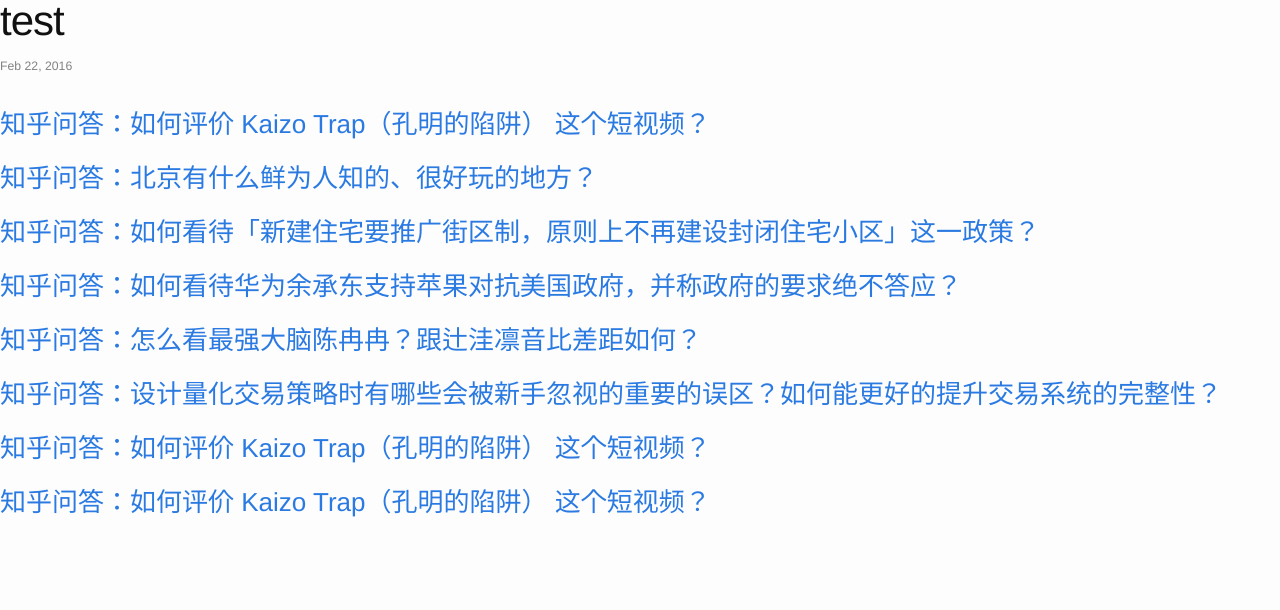
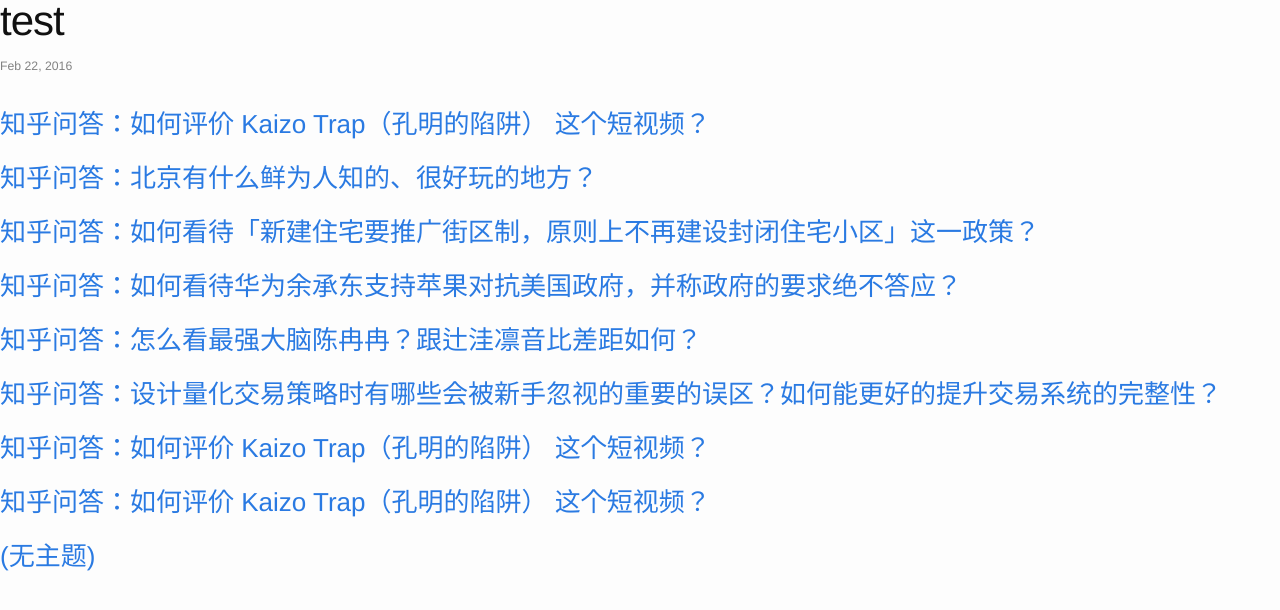
Before and after one commit to cnwarden/cnwarden.github.io, a Jekyll site: the page built from _posts/2016-02-22-test.markdown, in a window 1280 px wide. Shown: the top 610 px of the page. Built offline with Jekyll 4.4.1, drawn with Linux system fonts in a browser that asks for light colours.

Commit message:
auto commit

```diff
--- a/_posts/2016-02-22-test.markdown
+++ b/_posts/2016-02-22-test.markdown
@@ -20,3 +20,5 @@ categories: update
 ### [知乎问答：如何评价 Kaizo Trap（孔明的陷阱） 这个短视频？](http://www.zhihu.com/question/40365972/answer/86325688)
 
 ### [知乎问答：如何评价 Kaizo Trap（孔明的陷阱） 这个短视频？](http://www.zhihu.com/question/40365972/answer/86325688)
+
+### [(无主题)](None)
```
